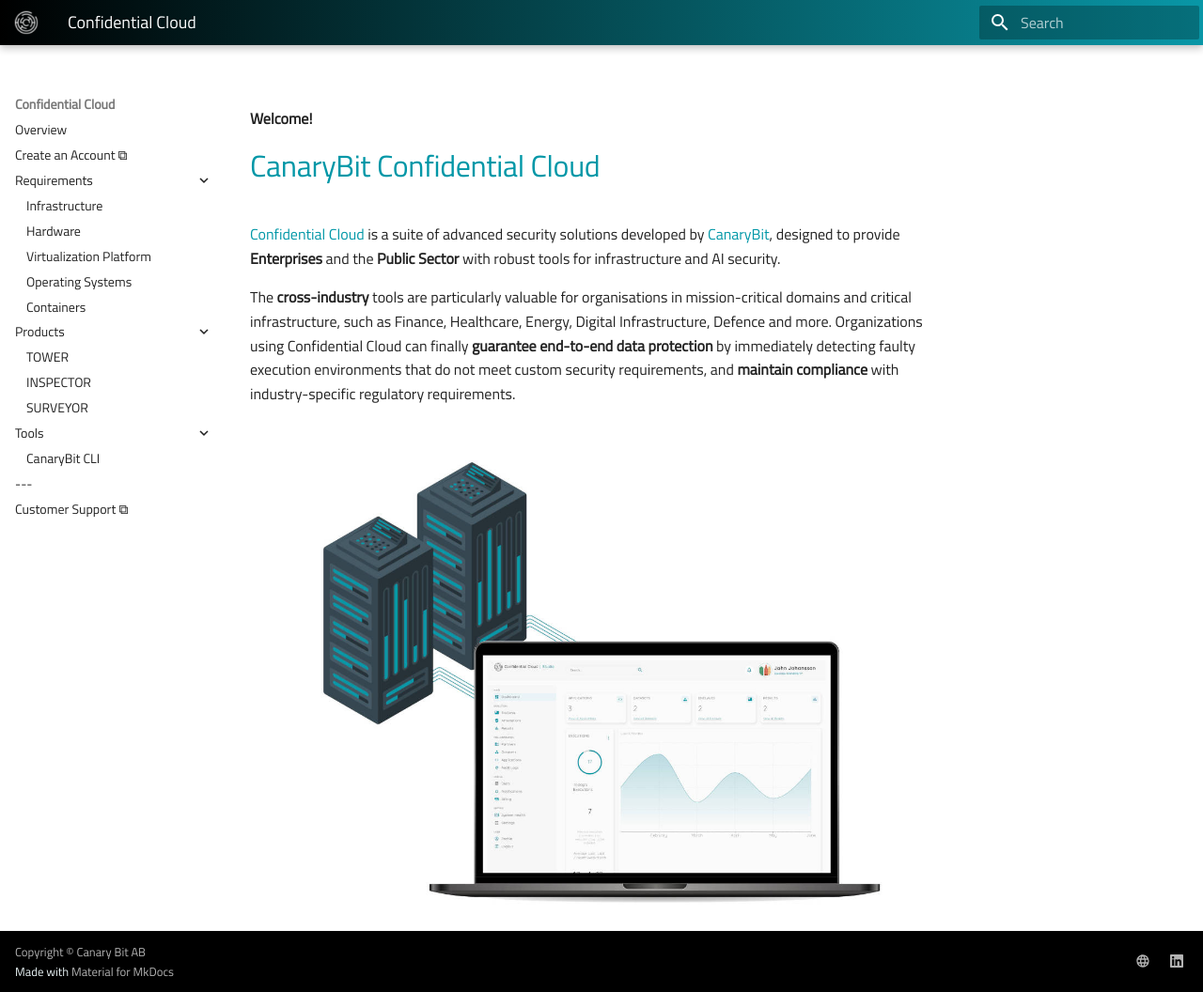
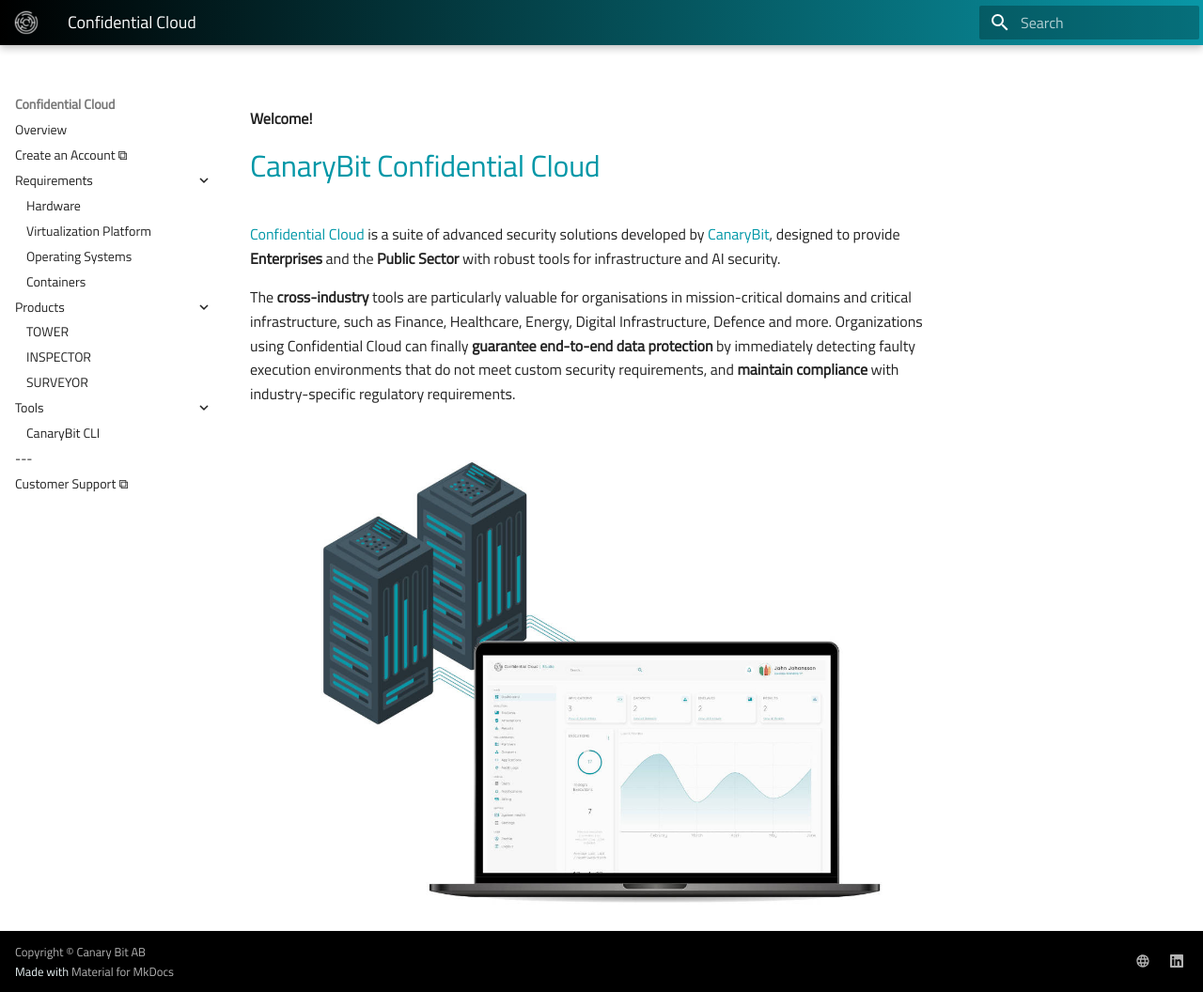
Before and after one commit to canarybit/cc-docs, an MkDocs documentation site: the page built from docs/index.md, in a window 1280 px wide and 1056 px high. Shown: the whole window at 94% size. Built offline with MkDocs 1.6.1 and Material for MkDocs 9.7.7, drawn with Linux system fonts in a browser that asks for light colours.

Commit message:
Updates docs

```diff
--- a/mkdocs.yml
+++ b/mkdocs.yml
@@ -58,7 +58,7 @@
   - Overview: 'overview.md'
   - 'Create an Account ⧉': https://canarybit-production.auth.eu-north-1.amazoncognito.com/signup?client_id=54g4h9tpulnnkmhivgn5nipjki&response_type=code&scope=email+openid+profile&redirect_uri=https%3A%2F%2Fdocs.confidentialcloud.io%2F" target="_blank
   - Requirements:
-    - 'Infrastructure': 'infrastructure.md'
+    #- 'Infrastructure': 'infrastructure.md'
     - 'Hardware': 'requirements/hardware.md'
     - 'Virtualization Platform': 'requirements/virtualization.md'
     - 'Operating Systems': 'requirements/operating-systems.md'
```
